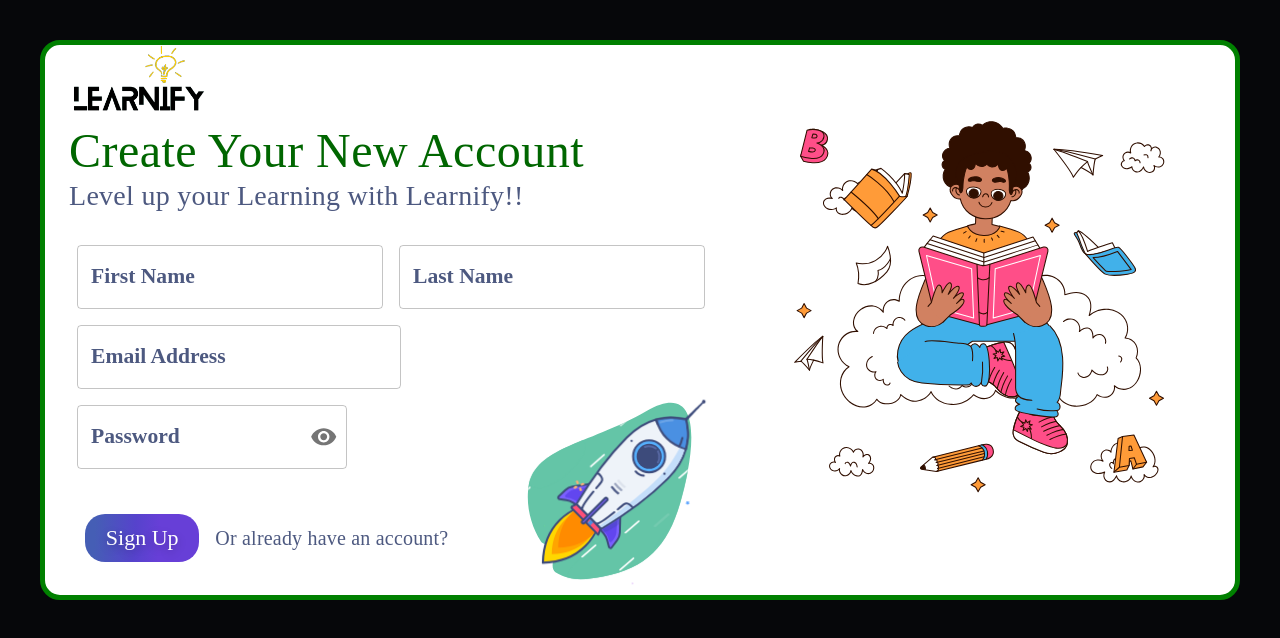
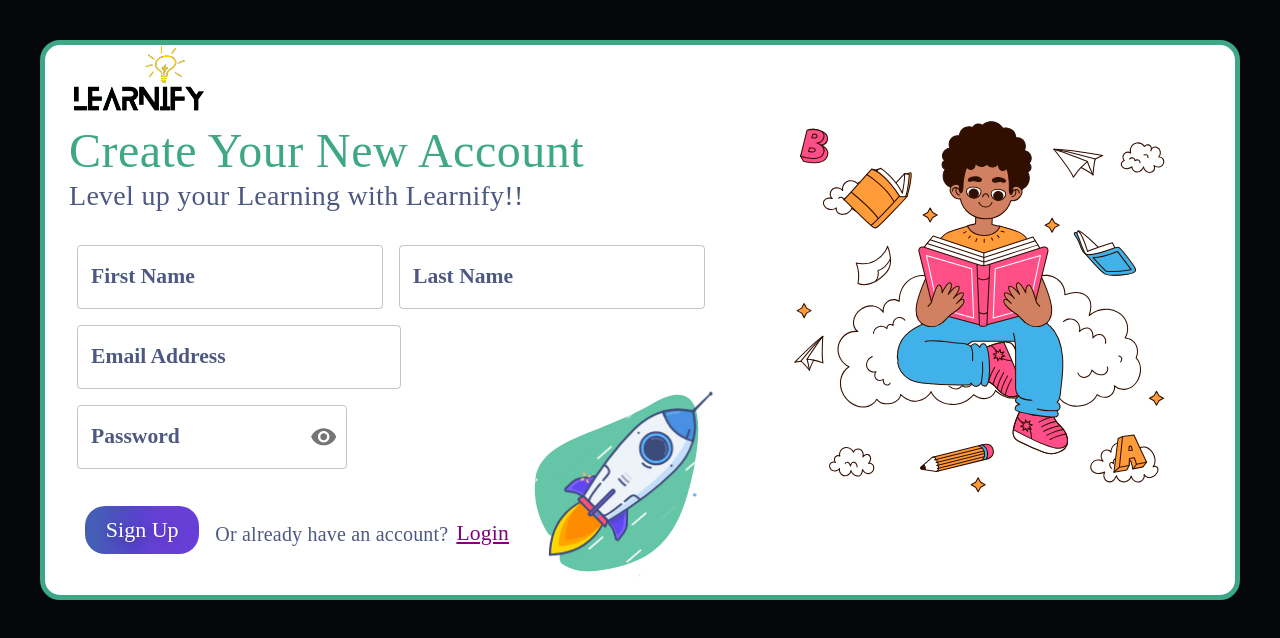
Before and after one commit to 07-ankur/Learnify, a React (Vite) app: page /signup in a window 1280 px wide. Shown: the top 638 px of the page. Built offline with nearby package versions, Linux system fonts and the light colour scheme; a web font is replaced by a local one.

Commit message:
Some UI Changes

```diff
--- a/package.json
+++ b/package.json
@@ -14,6 +14,7 @@
     "@emotion/styled": "^11.11.0",
     "@mui/icons-material": "^5.11.16",
     "@mui/material": "^5.13.6",
+    "@mui/system": "^5.14.7",
     "bootstrap": "^5.3.0",
     "hero-slider": "^3.2.0",
     "lottie-react": "^2.4.0",
--- a/src/container/Section8.jsx
+++ b/src/container/Section8.jsx
@@ -3,20 +3,30 @@ import React from "react";
 import Title from "../components/Title";
 import { section8Content } from "../utils/content";
 import useScrollPosition from "../hooks/useScrollPosition";
+import { keyframes } from '@mui/system';
 
 const { SOCIALS } = section8Content;
+
+const translate = keyframes`
+  from{
+    transform: translateY(0%);
+  }
+  to{
+    transform: translateY(-60%)
+  }
+`
 
 const Section8 = () => {
   const scrollPosition = useScrollPosition();
 
   return (
     <Container maxWidth="md" sx={{ mt: { xs: 5, md: 10, lg: 15 } }}>
-      <Box sx={{mb:-10}}>
+      <Box sx={{mb:-12}}>
       <Title
         variant={{ xs: "h3", md: "h2" }}
-        sx={{ textAlign: "center", mb: { xs: 5 }, transform:'translateY(-40%)' }}
+        sx={{ textAlign: "center", mb: { xs: 5 }, animation: scrollPosition>2000 ? `${translate} 1s ease forwards` : false, }}
       >
-        Join us
+        Join Us
       </Title>
       </Box>
       <Grid
--- a/src/pages/Login_pg.jsx
+++ b/src/pages/Login_pg.jsx
@@ -38,11 +38,11 @@ const Login_pg = () => {
   return (
     <ThemeProvider theme={newTheme}>
     <Box>
-    <Container sx={{height:'35rem',width:'80rem',backgroundColor:'white', border:'6px solid green',mt:5, borderRadius:'20px'}}>
+    <Container sx={{height:'35rem',width:'80rem',backgroundColor:'white', border:'6px solid #3ea886',mt:5, borderRadius:'20px'}}>
         <Box sx={{display:'flex', flexDirection:'row'}}>
         <Box sx={{width:'75%'}}>
         <img src={Logo_drk} style={{width:'20%'}}></img>
-        <Typography variant='h2' sx={{letterSpacing:'0.01em',mt:1, color:'#006600'}}>Login To Your Account</Typography>
+        <Typography variant='h2' sx={{letterSpacing:'0.01em',mt:1, color:'#3ea886'}}>Login To Your Account</Typography>
         <Typography variant='h4' sx={{letterSpacing:'0.01em',mb:3, color:'#4d5980'}}>Level up your Learning with Learnify!! </Typography>
         <Box>
         <TextFieldstyled sx={{m:1, width:'30ch'}} id="outlined-basic" label="Email Address" variant="outlined" /></Box>
@@ -71,7 +71,7 @@ const Login_pg = () => {
         <SignUp_btn label={"Login"} />
         <Typography variant='h6' sx={{letterSpacing:'0.01em',mb:3, color:'#4d5980',mt:3,mr:1}}>Or don't have an account? </Typography>
         <a href="https://www.w3schools.com">Signup</a>
-        <Lottie style={{width:'30%',marginTop:-100}} animationData={rocket} loop autoplay/>
+        <Lottie style={{width:'30%',marginTop:-100,marginLeft:30}} animationData={rocket} loop autoplay/>
         </Box>
         </Box>
         <Box sx={{width:'50%'}}>
--- a/src/pages/Signup_pg.jsx
+++ b/src/pages/Signup_pg.jsx
@@ -10,6 +10,7 @@ import SignUp_btn from '../components/Buttons/SignUp_btn';
 import anim1 from '../assets/lottie-animations/signup.json';
 import rocket from '../assets/lottie-animations/rocket.json'
 import Lottie from 'lottie-react';
+import { useNavigate } from 'react-router-dom';
 
 const TextFieldstyled = styled(TextField)`
   & .MuiOutlinedInput-root {
@@ -38,19 +39,19 @@ const Signup_pg = () => {
   return (
     <ThemeProvider theme={newTheme}>
     <Box>
-    <Container sx={{height:'35rem',width:'80rem',backgroundColor:'white', border:'5px solid green',mt:5, borderRadius:'20px'}}>
+    <Container sx={{height:'35rem',width:'80rem',backgroundColor:'white', border:'5px solid #3ea886',mt:5, borderRadius:'20px'}}>
         <Box sx={{display:'flex', flexDirection:'row'}}>
         <Box sx={{width:'75%'}}>
         <img src={Logo_drk} style={{width:'20%'}}></img>
-        <Typography variant='h2' sx={{letterSpacing:'0.01em',mt:1, color:'#006600'}}>Create Your New Account</Typography>
+        <Typography variant='h2' sx={{letterSpacing:'0.01em',mt:1, color:'#3ea886'}}>Create Your New Account</Typography>
         <Typography variant='h4' sx={{letterSpacing:'0.01em',mb:3, color:'#4d5980'}}>Level up your Learning with Learnify!! </Typography>
         <Box>
         <TextFieldstyled sx={{m:1}} id="outlined-basic" label="First Name" variant="outlined" />
         <TextFieldstyled sx={{m:1}} id="outlined-basic" label="Last Name" variant="outlined" /></Box>
         <Box>
-        <TextFieldstyled sx={{m:1, width:'30ch'}} id="outlined-basic" label="Email Address" variant="outlined" /></Box>
+        <TextFieldstyled sx={{m:1, width:'30ch'}} id="outlined-basic" label="Email Address" variant="outlined"/></Box>
         <Box>
-        <FormControl sx={{ m: 1, width: '25ch', mb:2 }} variant="outlined">
+        <FormControl sx={{ m: 1, width: '25ch' }} variant="outlined">
           <InputLabel htmlFor="outlined-adornment-password">Password</InputLabel>
           <OutlinedInputstyled
             id="outlined-adornment-password"
@@ -72,8 +73,8 @@ const Signup_pg = () => {
         </Box>
         <Box sx={{display:'flex', flexDirection:'row', alignItems:'center'}}>
         <SignUp_btn label={"Sign Up"} />
-        <Typography variant='h6' sx={{letterSpacing:'0.01em',mb:3, color:'#4d5980',mt:3,mr:1}}>Or already have an account? </Typography>
-        <a href="https://www.w3schools.com">Login</a>
+        <Typography variant='h6' sx={{letterSpacing:'0.01em',mb:3, color:'#4d5980',mt:4,mr:1}}>Or already have an account? </Typography>
+        <Typography variant='h5'  sx={{letterSpacing:'0.01em',mb:3, color:'purple',mt:4,mr:1, textDecoration:'underline', cursor:'pointer'}}> Login </Typography>
         <Lottie style={{width:'30%',marginTop:-100}} animationData={rocket} loop autoplay/>
         </Box>
         </Box>
```
Also changed, not shown: 1 other file (tests, documents, lock files or other folders).
